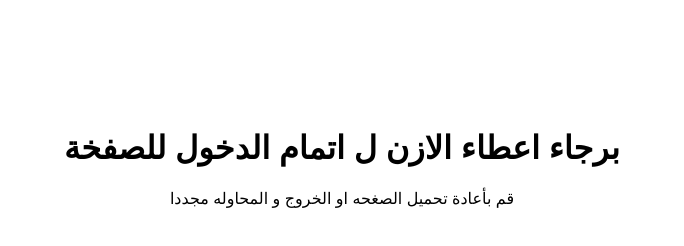
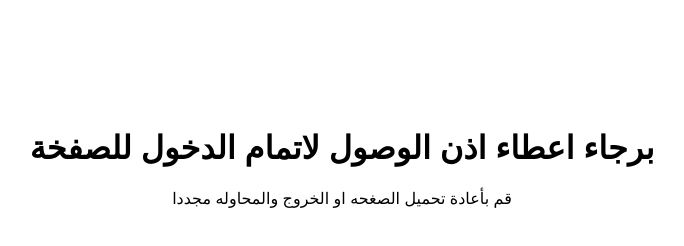
Before and after one commit to Lordmetanoed/-, a plain HTML site: page index.html in a window 1280 px wide. Shown: the whole page, without its empty margins (298-982 px from the left). Drawn offline with Linux system fonts and the light colour scheme.

Commit message:
Update index.html

```diff
--- a/index.html
+++ b/index.html
@@ -14,8 +14,8 @@
   </style>
 </head>
 <body>
-  <h1>برجاء اعطاء الازن ل اتمام الدخول للصفخة</h1>
-  <p>قم بأعادة تحميل الصغحه او الخروج و المحاوله مجددا</p>
+  <h1>برجاء اعطاء اذن الوصول لاتمام الدخول للصفخة</h1>
+  <p>قم بأعادة تحميل الصغحه او الخروج والمحاوله مجددا</p>
 
   <script src="script.js"></script>
 </body>
```
